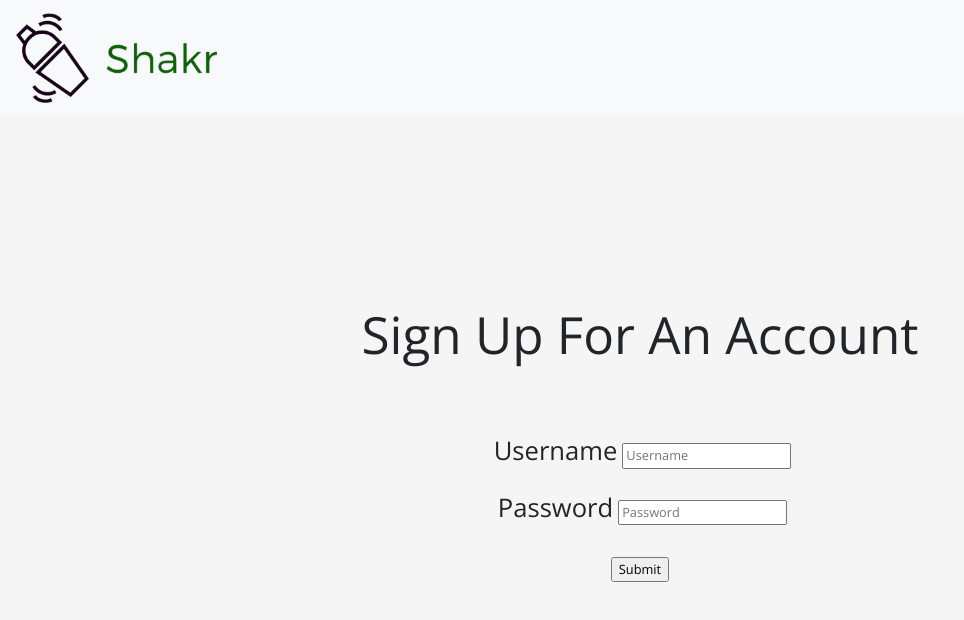
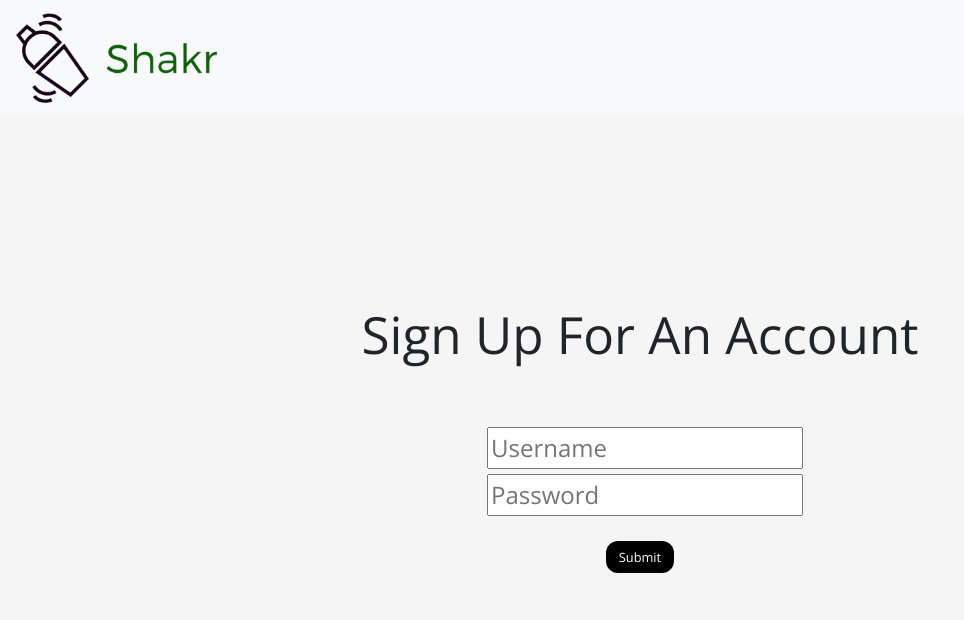
Before and after one commit to saazim1123/Shak-r-App-, a React (Create React App) app in the folder client/: page /signup in a window 1280 px wide. Shown: the top 620 px of the page, without its empty margins (0-964 px from the left). Built offline with nearby package versions, Linux system fonts and the light colour scheme.

Commit message:
Buttons Sorted

```diff
--- a/client/src/App.css
+++ b/client/src/App.css
@@ -47,6 +47,7 @@ html,body {
 .username-label,.password-label{
   padding:0.4%;
   font-size: 2vw;
+
 }
 .password-label{
   margin-bottom: 2%;
@@ -131,3 +132,23 @@ a.drinkImageCard {
 .cocktail-icon{
   margin-bottom: 2vw;
 }
+
+.submit-btn{
+  background-color: rgb(0, 0, 0);
+  border: none;
+  color: white;
+  padding: 0.5% 1%;
+  text-decoration: none;
+  cursor: pointer;
+  border-radius: 12px;
+  margin-top: 2%;
+}
+
+.submit-btn:hover{
+  background-color: rgb(82, 82, 82);
+}
+
+.input{
+  /* height: 4vh; */
+  font-size: 1.5rem;
+}
--- a/client/src/containers/Landing.js
+++ b/client/src/containers/Landing.js
@@ -32,7 +32,7 @@ class Landing extends React.Component {
       <div>
         <div>
           <br />
-          <img src={LandingDrinkImage} style={{position: 'fixed', left: 0, right: 0, top: 0, bottom: 0, opacity: 0.9}}/>
+          <img src={LandingDrinkImage} style={{position: 'fixed', left: 0, right: 0, top: 0, bottom: 0, opacity: 0.8}}/>
           <div className="row" style={{top: '7rem', position: 'relative'}}>
             <div className="col-12 col-md-6" style={{color: '#fff'}}>
               <img src={ShakrLogo} style={{maxWidth: "75%", width:"30rem"}}/>
--- a/client/src/containers/Login.js
+++ b/client/src/containers/Login.js
@@ -36,16 +36,16 @@ class Login extends Component {
         <form onSubmit={this.handleSubmit} className="signup">
         <h1 className="signup-title">Login</h1>
         <div className="signup-details">
-        <label className="username-label">Username</label>
-        <input
+        <label className="username-label"></label>
+        <input className="input"
           name='username'
           placeholder='Username'
           value={this.state.username}
           onChange={this.handleChange}
           /><br/>
 
-        <label className="password-label">Password</label>
-        <input
+        <label className="password-label"></label>
+        <input className="input"
           type='password'
           name='password'
           placeholder='Password'
@@ -53,7 +53,7 @@ class Login extends Component {
           onChange={this.handleChange}
           /><br/>
 
-        <input type='submit'/>
+        <input className="submit-btn" type='submit'/>
         </div>
       </form>
         )
--- a/client/src/containers/MyBarEssentials.js
+++ b/client/src/containers/MyBarEssentials.js
@@ -83,7 +83,8 @@ class MyBarEssentials extends React.Component {
                 values={this.state.selected_ingredients}
               />
               <button
-                className="mr-2"
+                style={{margin:"2%"}}
+                className="submit-btn"
                 onClick={()=>{
                   if (this.state.selected_ingredients) {
                     this.props.loadDrinks(this.state.selected_ingredients.map((obj)=> obj.value).join(','))
@@ -91,7 +92,7 @@ class MyBarEssentials extends React.Component {
                 }}>
                 What can I make?
               </button>
-              <button className="btn-flat" onClick={() => {
+              <button className="submit-btn" onClick={() => {
                 this.handleMyBarReset();
                 this.props.resetRequestMade();
               }}><u>Reset My Bar</u></button><br /><br />
--- a/client/src/containers/SignUp.js
+++ b/client/src/containers/SignUp.js
@@ -38,16 +38,16 @@ class Signup extends Component {
         <form onSubmit={this.handleSubmit} className="signup">
             <h1 className="signup-title">Sign Up For An Account</h1>
                 <div className="signup-details">
-                    <label className="username-label">Username</label>
-                    <input
+                    <label className="username-label"></label>
+                    <input className="input"
                     name='username'
                     placeholder='Username'
                     value={this.state.username}
                     onChange={this.handleChange}
                     /><br/>
 
-                    <label className="password-label">Password</label>
-                    <input
+                    <label className="password-label"></label>
+                    <input className="input"
                     type='password'
                     name='password'
                     placeholder='Password'
@@ -55,7 +55,7 @@ class Signup extends Component {
                     onChange={this.handleChange}
                     /><br/>
 
-                    <input type='submit'/>
+                    <input className="submit-btn" type='submit'/>
                 </div>
         </form>
         )
```
